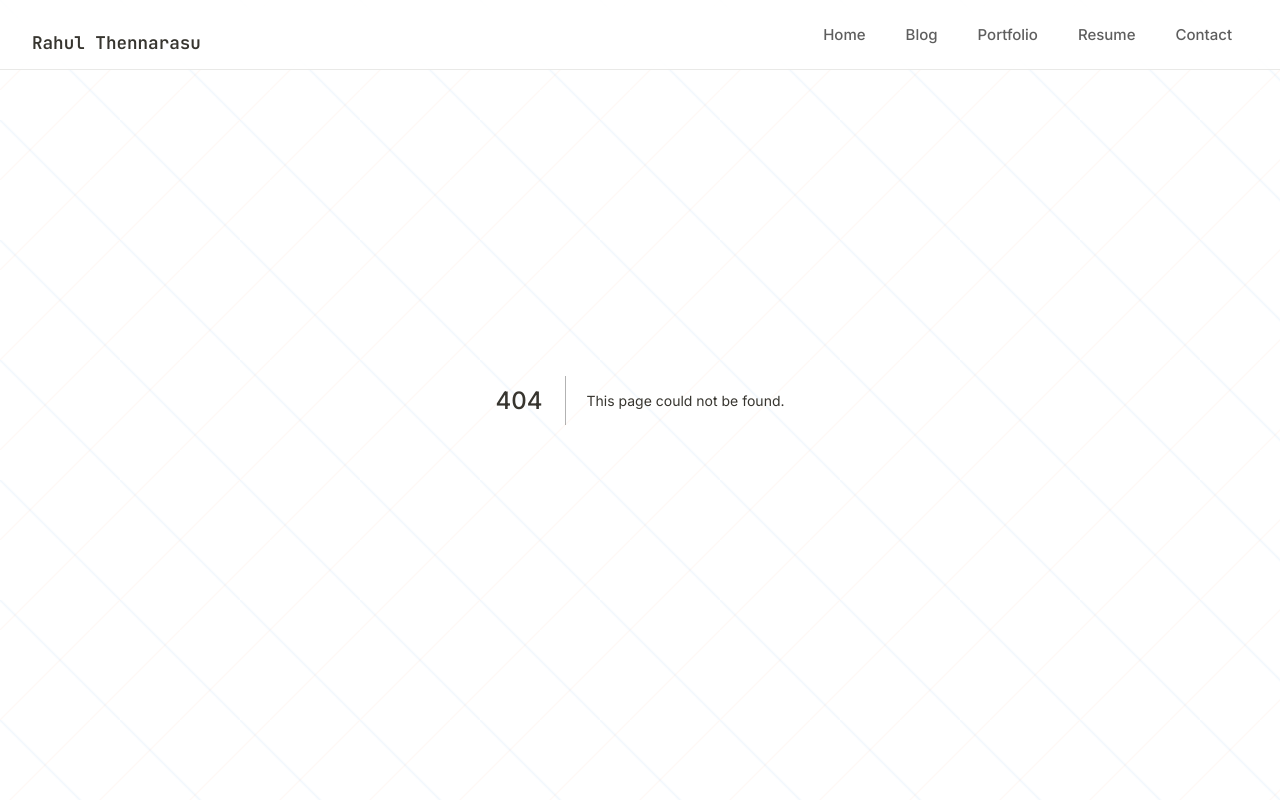
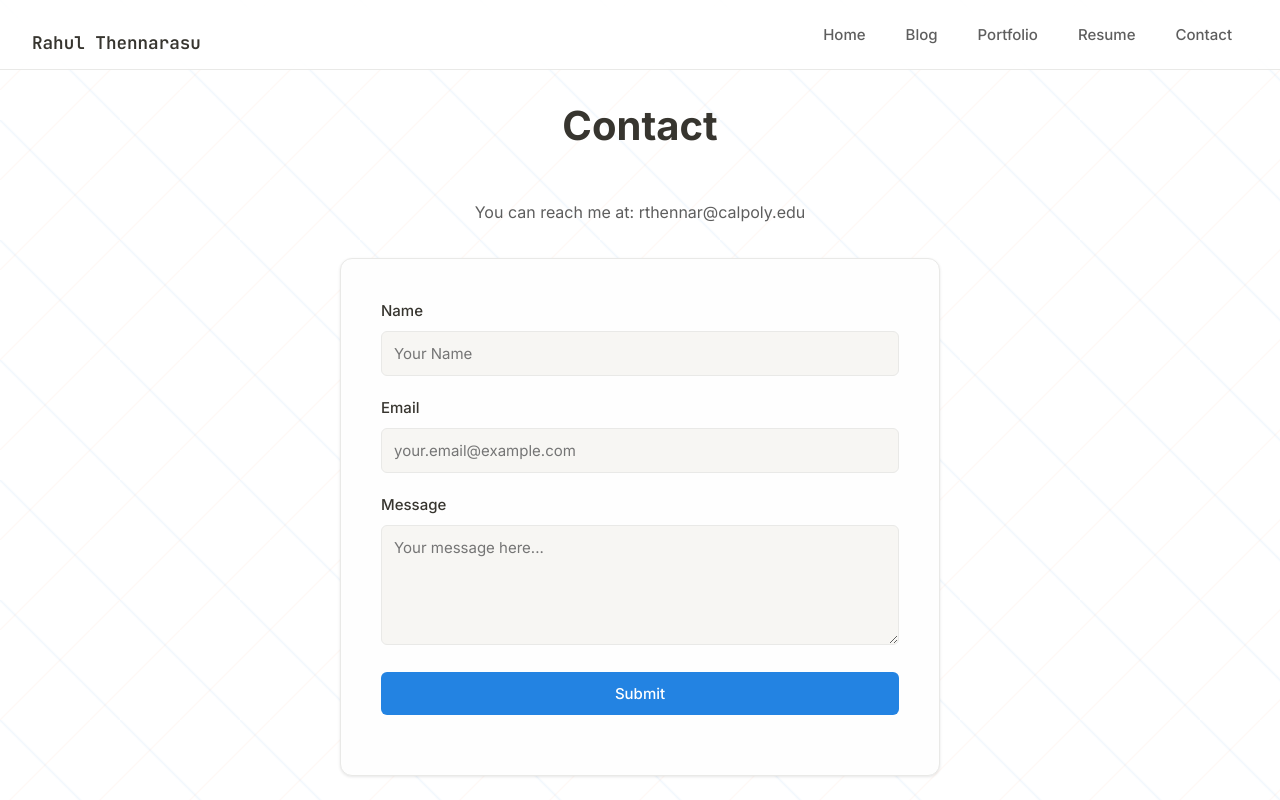
Before and after one commit to RahulThennarasu/bootcamp-project-2025, a Next.js app in the folder bootcamp-milestone-2/: page /contact in a window 1280 px wide. Before the commit this address had no page. Shown: the top 800 px of the page. Built offline with nearby package versions, Linux system fonts and the light colour scheme.

Commit message:
feat: create contact page with email form

```diff
--- /dev/null
+++ b/bootcamp-milestone-2/src/app/contact/page.tsx
@@ -0,0 +1,25 @@
+export default function Contact() {
+  return (
+    <div>
+      <main>
+        <h1 className="page-title">Contact</h1>
+        <p style={{ textAlign: 'center', marginBottom: '2rem' }}>
+          You can reach me at: rthennar@calpoly.edu
+        </p>
+        <form id="contact-form" action="mailto:rthennar@calpoly.edu" method="post" encType="text/plain">
+          <label htmlFor="name">Name</label>
+          <input type="text" id="name" name="name" placeholder="Your Name" required />
+
+          <label htmlFor="email">Email</label>
+          <input type="email" id="email" name="email" placeholder="your.email@example.com" required />
+
+          <label htmlFor="message">Message</label>
+          <textarea id="message" name="message" placeholder="Your message here..." required></textarea>
+
+          <input type="submit" value="Submit" />
+        </form>
+      </main>
+      <footer className="footer">© 2025 Rahul Thennarasu's Personal Website | All Rights Reserved | Made with love ♥</footer>
+    </div>
+  );
+}
--- a/bootcamp-milestone-2/src/app/globals.css
+++ b/bootcamp-milestone-2/src/app/globals.css
@@ -410,3 +410,63 @@
   color: var(--accent-blue);
   font-weight: 600;
 }
+
+/* Contact Form Styles */
+#contact-form {
+  background: var(--bg-card);
+  border: 1px solid var(--border);
+  border-radius: 12px;
+  padding: 2.5rem;
+  max-width: 600px;
+  margin: 2rem auto;
+  box-shadow: var(--shadow);
+}
+
+label {
+  display: block;
+  color: var(--text-primary);
+  font-weight: 500;
+  margin-bottom: 0.5rem;
+  font-size: 15px;
+}
+
+input,
+textarea {
+  width: 100%;
+  background: var(--bg-secondary);
+  border: 1px solid var(--border);
+  border-radius: 6px;
+  padding: 0.75rem;
+  color: var(--text-primary);
+  font-family: 'Inter', sans-serif;
+  margin-bottom: 1.25rem;
+  transition: all 0.2s ease;
+  font-size: 15px;
+}
+
+input:focus,
+textarea:focus {
+  outline: none;
+  border-color: var(--accent-blue);
+  background: var(--bg-primary);
+  box-shadow: 0 0 0 3px rgba(35, 131, 226, 0.1);
+}
+
+textarea {
+  min-height: 120px;
+  resize: vertical;
+}
+
+input[type="submit"] {
+  background: var(--accent-blue);
+  color: white;
+  font-weight: 500;
+  cursor: pointer;
+  border: none;
+}
+
+input[type="submit"]:hover {
+  background: #1a6ec7;
+  transform: translateY(-1px);
+  box-shadow: 0 4px 12px rgba(35, 131, 226, 0.3);
+}
```
